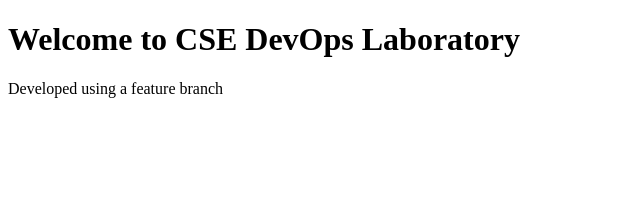
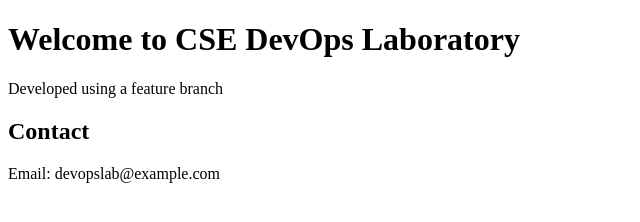
Before and after one commit to balamuraliuppada/DevOps-Git-Lab, a plain HTML site: page index.html in a window 1280 px wide. Shown: the whole page, without its empty margins (0-640 px from the left). Drawn offline with Linux system fonts and the light colour scheme.

Commit message:
Add contact section

```diff
--- a/index.html
+++ b/index.html
@@ -9,5 +9,7 @@
 	<h1>Welcome to CSE DevOps Laboratory</h1>
 
 	<p> Developed using a feature branch</p>
+	<h2>Contact</h2>
+<p>Email: devopslab@example.com</p>
 </body>
 </html>
```
